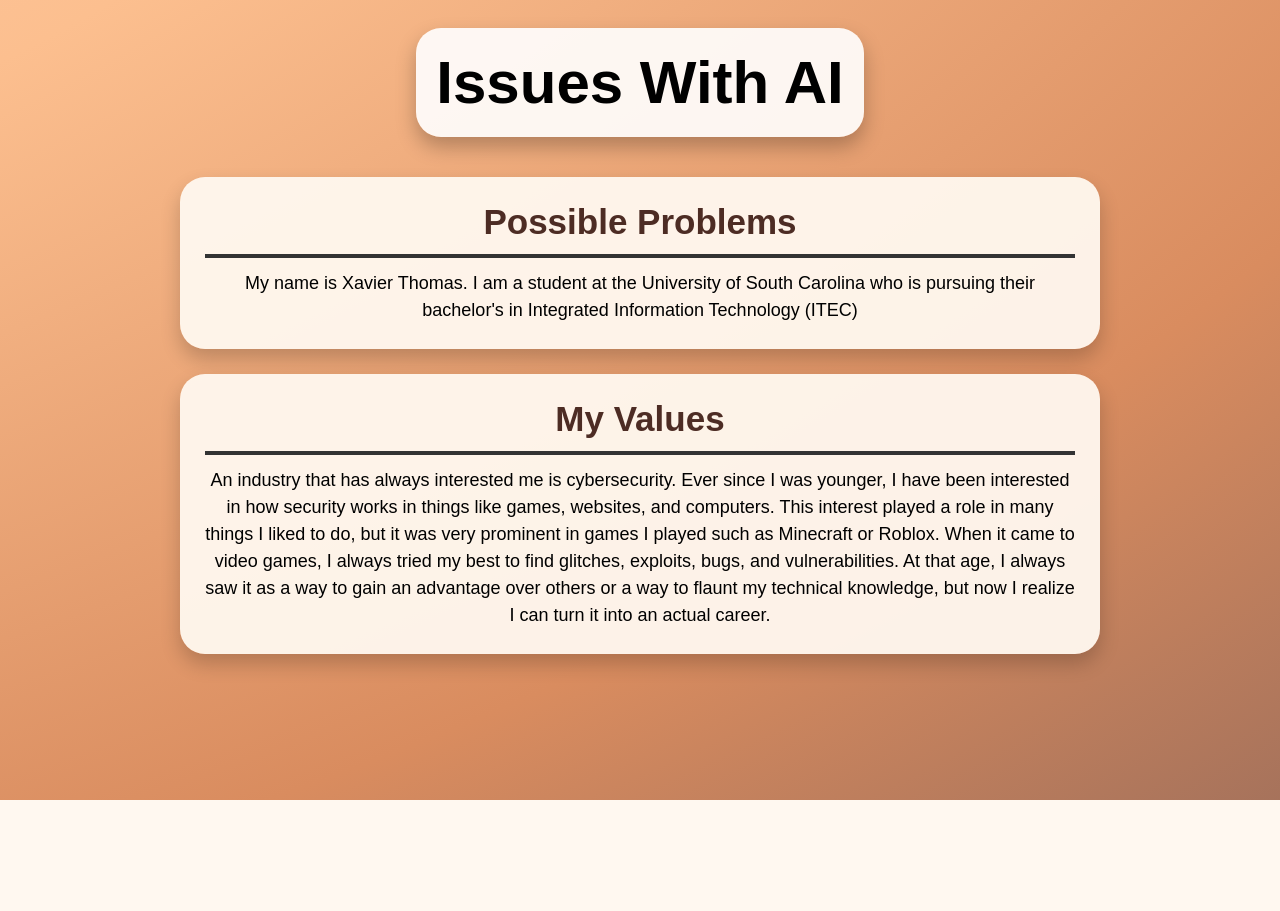
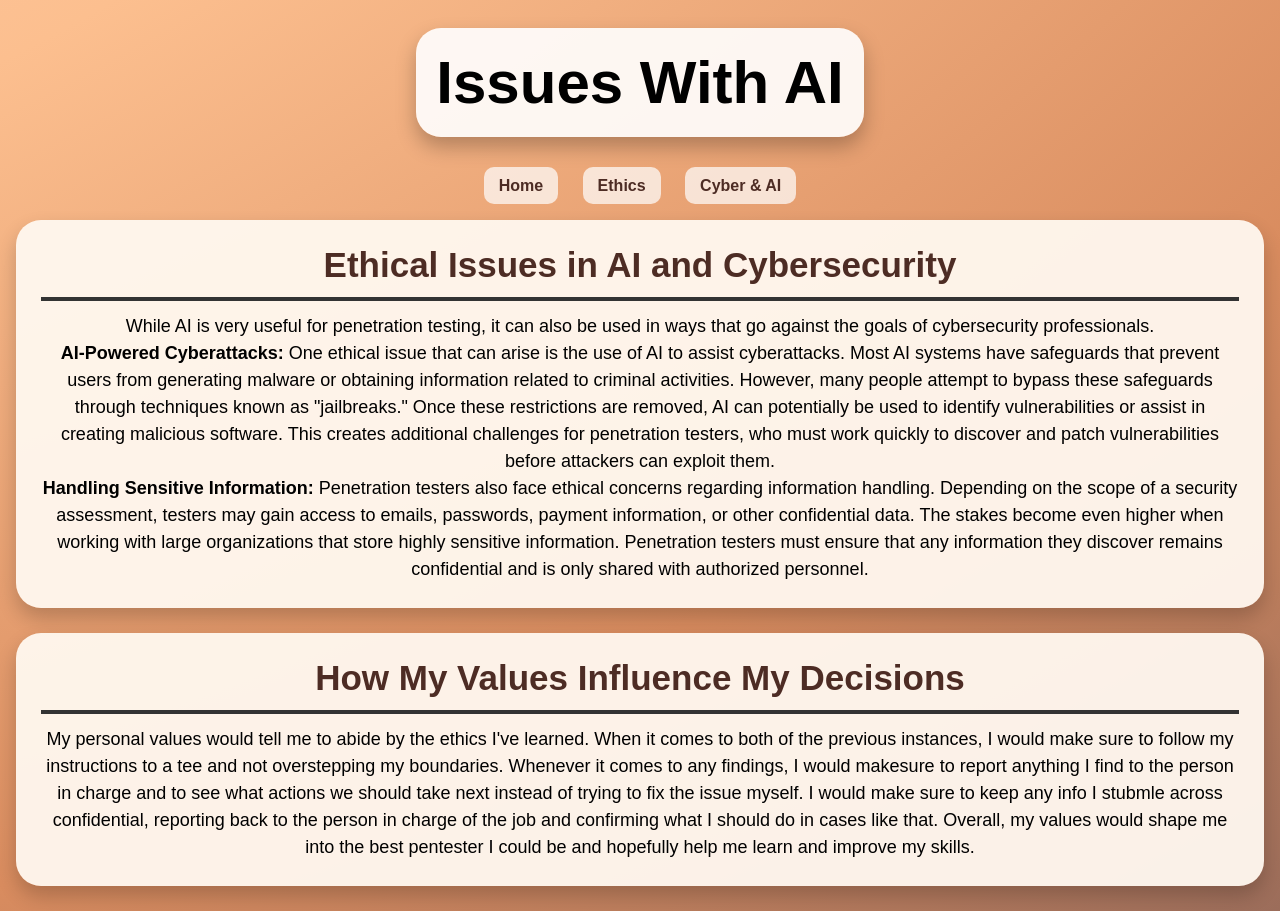
Before and after one commit to XavierT-CSCE/ITEC_101_SITE, a plain HTML site: page cyber-AI.html in a window 1280 px wide. Before the commit the page ends 800 px from the top, so only its background shows below. Drawn offline with Linux system fonts and the light colour scheme.

Commit message:
Near Final

```diff
--- a/cyber-AI.html
+++ b/cyber-AI.html
@@ -9,25 +9,56 @@
 <body>
     <header>
         <h1>Issues With AI</h1>
+<nav>
+    <a href="index.html">Home</a>
+    <a href="ethics.html">Ethics</a>
+    <a href="cyber-AI.html">Cyber & AI</a>
+</nav>
+
     </header>
 
     <main>
 
-        <div class="container">
-<div class="about">
-    <h2><strong>Possible Problems</strong></h2>
+        <div class="about">
+    <h2><strong>Ethical Issues in AI and Cybersecurity</strong></h2>
     <hr>
-    <p>My name is Xavier Thomas. I am a student at the University of South Carolina who is pursuing their bachelor's in Integrated Information Technology (ITEC)</p>
+
+    <p>
+        While AI is very useful for penetration testing, it can also be used in ways
+        that go against the goals of cybersecurity professionals.
+    </p>
+
+    <p>
+        <strong>AI-Powered Cyberattacks:</strong> One ethical issue that can arise is
+        the use of AI to assist cyberattacks. Most AI systems have safeguards that
+        prevent users from generating malware or obtaining information related to
+        criminal activities. However, many people attempt to bypass these safeguards
+        through techniques known as "jailbreaks." Once these restrictions are removed,
+        AI can potentially be used to identify vulnerabilities or assist in creating
+        malicious software. This creates additional challenges for penetration testers,
+        who must work quickly to discover and patch vulnerabilities before attackers
+        can exploit them.
+    </p>
+
+    <p>
+        <strong>Handling Sensitive Information:</strong> Penetration testers also face
+        ethical concerns regarding information handling. Depending on the scope of a
+        security assessment, testers may gain access to emails, passwords, payment
+        information, or other confidential data. The stakes become even higher when
+        working with large organizations that store highly sensitive information.
+        Penetration testers must ensure that any information they discover remains
+        confidential and is only shared with authorized personnel.
+    </p>
 </div>
 
 <div class="industry">
-    <h2><strong>My Values</strong></h2>
+    <h2><strong>How My Values Influence My Decisions</strong></h2>
     <hr>
-        <p>An industry that has always interested me is cybersecurity. Ever since I was younger, I have been interested in how security works in things like games, websites, and computers.
-            This interest played a role in many things I liked to do, but it was very prominent in games I played such as Minecraft or Roblox.
-            When it came to video games, I always tried my best to find glitches, exploits, bugs, and vulnerabilities.
-            At that age, I always saw it as a way to gain an advantage over others or a way to flaunt my technical knowledge, but now I realize I can turn it into an actual career. </p>
+    <p>My personal values would tell me to abide by the ethics I've learned. When it comes to both of the previous instances, I would make sure to follow my instructions to a tee and not overstepping my boundaries. Whenever it comes to any findings, I would makesure to
+ report anything I find to the person in charge and to see what actions we should take next instead of trying to fix the issue myself. I would make sure to keep any info I stubmle across confidential, reporting back to the person in charge of the job and confirming what I should do in cases like that. Overall, my values would shape me into the best pentester I could be and hopefully help me learn and improve my skills.
+</p>
 </div>
+
 
         </div>
     </main>
--- a/styles.css
+++ b/styles.css
@@ -123,3 +123,26 @@ img {
 
     box-shadow: 0 10px 20px rgba(0, 0, 0, 0.15);
 }
+
+nav {
+    text-align: center;
+    margin-bottom: 25px;
+}
+
+nav a {
+    text-decoration: none;
+    color: #4d2c24;
+    font-weight: bold;
+
+    margin: 0 10px;
+    padding: 10px 15px;
+
+    background: rgba(255, 255, 255, 0.7);
+    border-radius: 10px;
+
+    transition: 0.2s;
+}
+
+nav a:hover {
+    background: rgba(255, 255, 255, 0.95);
+}
```
Also changed, not shown: ethics.html (+7 -0 lines), index.html (+9 -0 lines).
